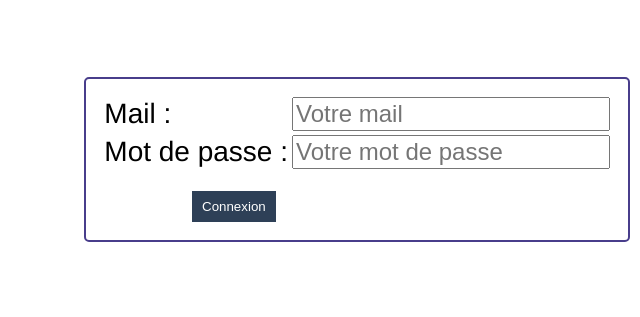
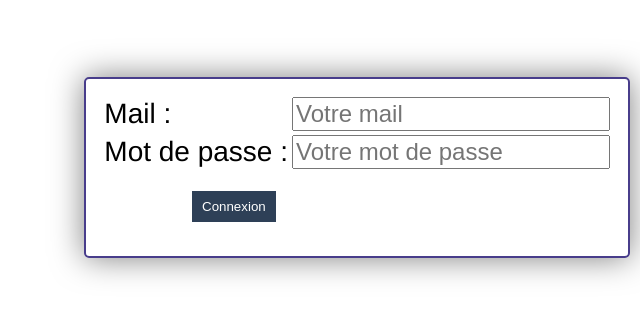
Before and after one commit to RCaruel/WeCon, a PHP site: template Views/html/connexiontech.html in a window 1280 px wide. Shown: the top 317 px of the page, without its empty margins (640-1280 px from the left). Run offline with PHP 8.4, Linux system fonts and the light colour scheme; the template is opened without the code that fills it, so the values that code supplies are empty.

Commit message:
connexionbackground

```diff
--- a/Views/css/connexiontech.css
+++ b/Views/css/connexiontech.css
@@ -19,12 +19,16 @@ body{
     text-align: center;
     font-family: 'Helvetica', sans-serif;
 }
+form{
+    padding: 15px;
+}
 
-form{
-    border : 2px solid darkslateblue;
+.connexion .content{
+    background: rgba(255, 255, 255, 0.5);
+    width: max-content;
+    border: 2px solid darkslateblue;
     border-radius: 5px;
-    padding: 15px;
-    width: max-content;
+    box-shadow: 0 0 32px rgba(0,0,0,0.5);
     position: absolute;
     right: 10px;
     top: 40%;
@@ -73,7 +77,7 @@ header{
     grid-column: 1/ -1;
 }
 
-#connexion{
+input#connexion{
     background-color: #2E4057;
     color: white;
     border: none;
@@ -82,6 +86,6 @@ header{
     right: 100px;
 }
 
-#connexion:hover{
+input#connexion:hover{
     box-shadow: 0 12px 16px 0 rgba(0,0,0,0.24), 0 17px 50px 0 rgba(0,0,0,0.19);
 }
--- a/Views/html/connexionclient.html
+++ b/Views/html/connexionclient.html
@@ -11,6 +11,7 @@
     <img class = "background" src="Ressources/connexion-client.jpg">
     <h2 class = "titre"></h2>
     <br /><br />
+    <div class="content">
         <form method="POST" action="index.php?action=VerifConnexion&type=Client">
             <table>
                 <tr>
@@ -41,5 +42,6 @@
             </table>
         </form>
     </div>
+</div>
 </body>
 </html>
--- a/Views/html/connexionentreprise.html
+++ b/Views/html/connexionentreprise.html
@@ -11,7 +11,8 @@
     <img class = "background" src="Ressources/connexion-entreprise.jpg">
     <h2 class = "titre"></h2>
     <br /><br />
-    <form method="POST" action="index.php?action=VerifConnexion&type=Entreprise">
+    <div class="content">
+        <form method="POST" class="formconnexion" action="index.php?action=VerifConnexion&type=Entreprise">
             <table>
                 <tr>
                     <td>
@@ -41,5 +42,6 @@
             </table>
         </form>
     </div>
+</div>
 </body>
 </html>
--- a/Views/html/connexiontech.html
+++ b/Views/html/connexiontech.html
@@ -11,7 +11,8 @@
         <img class = "background" src="Ressources/connexion-technicien.jpg">
         <h2 class = "titre"></h2>
         <br /><br />
-        <form method="POST" action="index.php?action=VerifConnexion&type=Technicien">
+        <div class="content">
+            <form method="POST" class="formconnexion" action="index.php?action=VerifConnexion&type=Technicien">
                 <table>
                     <tr>
                         <td>
@@ -41,5 +42,6 @@
                 </table>
             </form>
         </div>
+    </div>
 </body>
 </html>
```
Also changed, not shown: Views/css/connexionclient.css (+12 -6 lines), Views/css/connexionentreprise.css (+11 -5 lines). Lines whose indentation alone changed are shown as unchanged.
